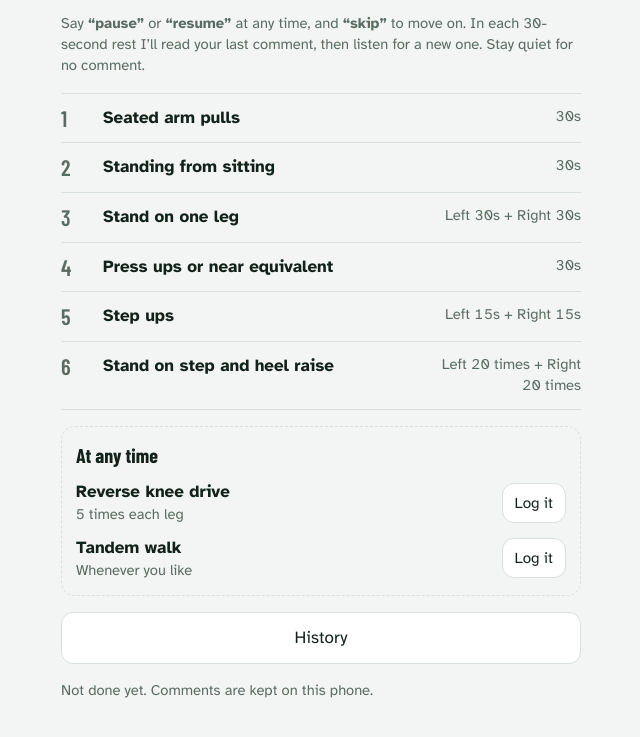
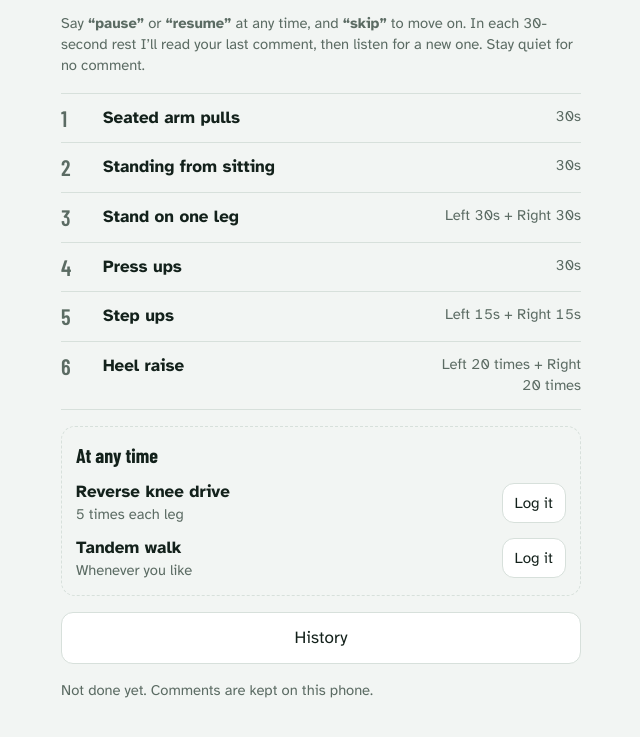
Before and after one commit to SirHarry/Exercises, a plain HTML site: page index.html in a window 1280 px wide. Shown: the part 151-888 px from the top of the page, without its empty margins (319-959 px from the left). Drawn offline with nearby package versions, Linux system fonts and the light colour scheme.

Commit message:
Press ups

```diff
--- a/index.html
+++ b/index.html
@@ -98,9 +98,9 @@ const ROUTINE = [
   {id:'armpull', name:'Seated arm pulls',              parts:[{label:'',secs:30}]},
   {id:'sitstand',name:'Standing from sitting',         parts:[{label:'',secs:30}]},
   {id:'oneleg',  name:'Stand on one leg',              parts:[{label:'Left leg',secs:30},{label:'Right leg',secs:30}]},
-  {id:'press',   name:'Press ups or near equivalent',  parts:[{label:'',secs:30}]},
+  {id:'press',   name:'Press ups',                     parts:[{label:'',secs:30}]},
   {id:'stepup',  name:'Step ups',                      parts:[{label:'Left leg',secs:15},{label:'Right leg',secs:15}]},
-  {id:'heel',    name:'Stand on step and heel raise',  parts:[{label:'Left leg',secs:0,reps:20},{label:'Right leg',secs:0,reps:20}]}
+  {id:'heel',    name:'Heel raise',  parts:[{label:'Left leg',secs:0,reps:20},{label:'Right leg',secs:0,reps:20}]}
 ];
 const ANYTIME = [
   {id:'kneedrive', name:'Reverse knee drive', detail:'5 times each leg'},
```
